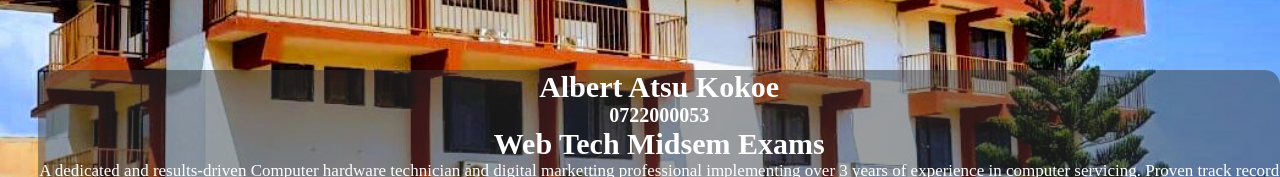
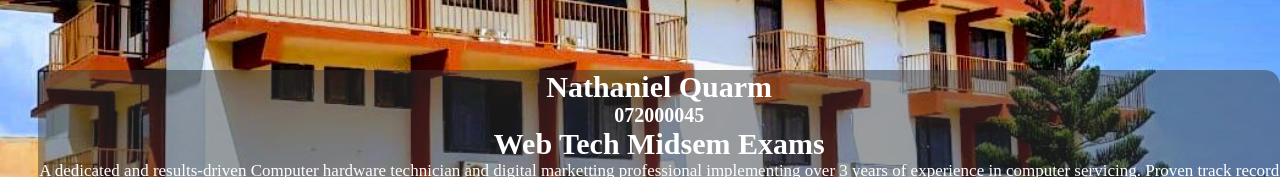
Before and after one commit to bongo1gh/Nathan, a plain HTML site: page index.html in a window 1280 px wide. Shown: the part 330-507 px from the top of the page. Drawn offline with Linux system fonts and the light colour scheme.

Commit message:
Index Text

```diff
--- a/index.html
+++ b/index.html
@@ -50,8 +50,8 @@
             </div>
         </div>
         <div class="about-content">
-            <h1>Albert Atsu Kokoe</h1>
-            <h2>0722000053 </h2>
+            <h1>Nathaniel Quarm </h1>
+            <h2>072000045 </h2>
             <h3>Web Tech Midsem Exams</h3>
             <p>A dedicated and results-driven Computer hardware technician and digital marketting professional
                 implementing over 3 years of experience in computer servicing. Proven track record in  </p>
```
